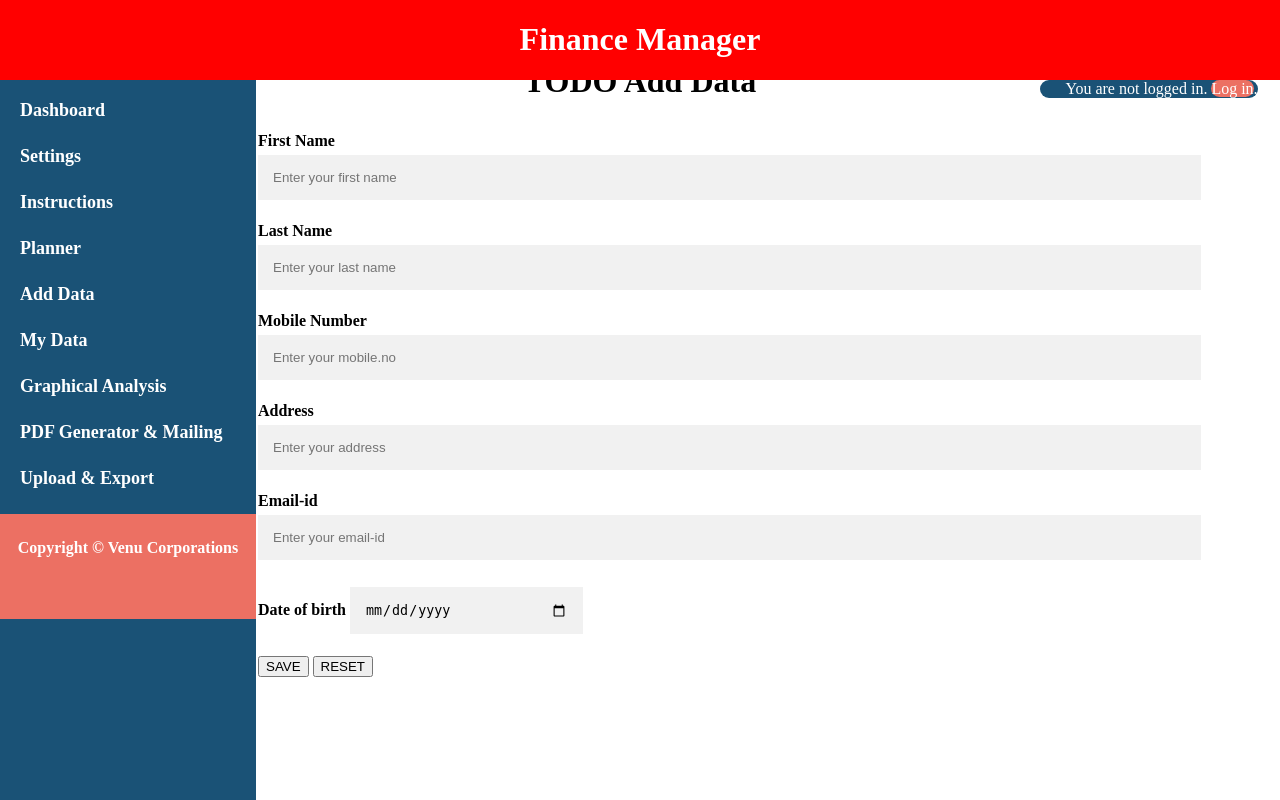
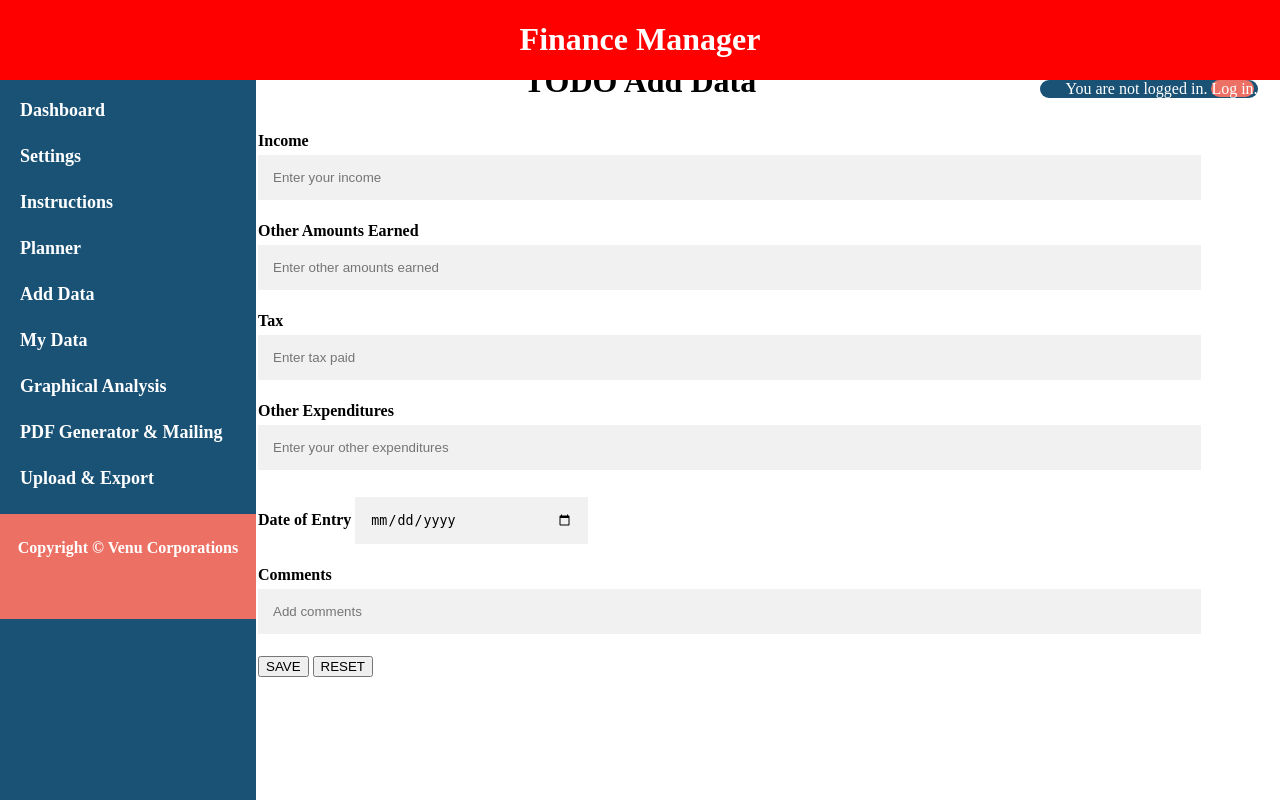
Before and after one commit to SaiTeja6304/Finance, a Flask app: page /add-datapg in a window 1280 px wide. Run offline with Flask 2, Linux system fonts and the light colour scheme.

Commit message:
html changes

```diff
--- a/static/css/finance.css
+++ b/static/css/finance.css
@@ -48,7 +48,6 @@
     width: 17%;
     border-radius: 25px;
     color: white;
-    top: 0;
 }
 
 .index a{
@@ -82,7 +81,7 @@
     padding-top: 10px;
 }
 
-input[type=text], input[type=email],input[type=password] {
+input[type=text], input[type=number], input[type=date], input[type=time] {
     width: 90%;
     padding: 15px;
     margin: 5px 0 22px 0;
@@ -92,10 +91,6 @@ input[type=text], input[type=email],input[type=password] {
 }
 
 input[type=date], input[type=time] {
-    width: 20%;
-    padding: 15px;
-    margin: 5px 0 22px 0;
-    display: inline-block;
-    border: none;
-    background: #f1f1f1;
+    width: 20% !important;
+    display: inline-block !important;
 }
--- a/templates/add_data.html
+++ b/templates/add_data.html
@@ -8,23 +8,23 @@
 
 <div class="add-data">
     <form method="post" action="/send-back-patient-page">
-        <label for="first-name"><b>First Name</b></label>
-        <input autocomplete="off" type="text" placeholder="Enter your first name" name="first-name" required>
+        <label for="income"><b>Income</b></label>
+        <input autocomplete="off" type="number" placeholder="Enter your income" name="income" required>
 
-        <label for="last-name"><b>Last Name</b></label>
-        <input autocomplete="off" type="text" placeholder="Enter your last name" name="last-name" required>
+        <label for="earned"><b>Other Amounts Earned</b></label>
+        <input autocomplete="off" type="number" placeholder="Enter other amounts earned" name="tamounts" required>
 
-        <label for="mobile"><b>Mobile Number</b></label>
-        <input autocomplete="off" type="text" placeholder="Enter your mobile.no" name="mobile" required>
+        <label for="tax"><b>Tax</b></label>
+        <input autocomplete="off" type="number" placeholder="Enter tax paid" name="tax" required>
 
-        <label for="address"><b>Address</b></label>
-        <input autocomplete="off" type="text" placeholder="Enter your address" name="address" required>
+        <label for="expenditure"><b>Other Expenditures</b></label>
+        <input autocomplete="off" type="number" placeholder="Enter your other expenditures" name="oexpenditures" required>
 
-        <label for="email-id"><b>Email-id</b></label>
-        <input autocomplete="off" type="email" placeholder="Enter your email-id" name="email-id" required>
-
-        <label for="date-of-birth"><b>Date of birth</b></label>
-        <input autocomplete="off" type="date" name="date-of-birth" required>
+        <label for="date"><b>Date of Entry</b></label>
+        <input autocomplete="off" type="date" name="date-of-entry" required>
+        <br>
+        <label for="comments"><b>Comments</b></label>
+        <input autocomplete="off" type="text" placeholder="Add comments" name="comments" required>
 
         <div class="">
             <button type="submit" name="" value="" class="">SAVE</button>
```
Also changed, not shown: templates/planner.html (+27 -0 lines), 1 other file.
